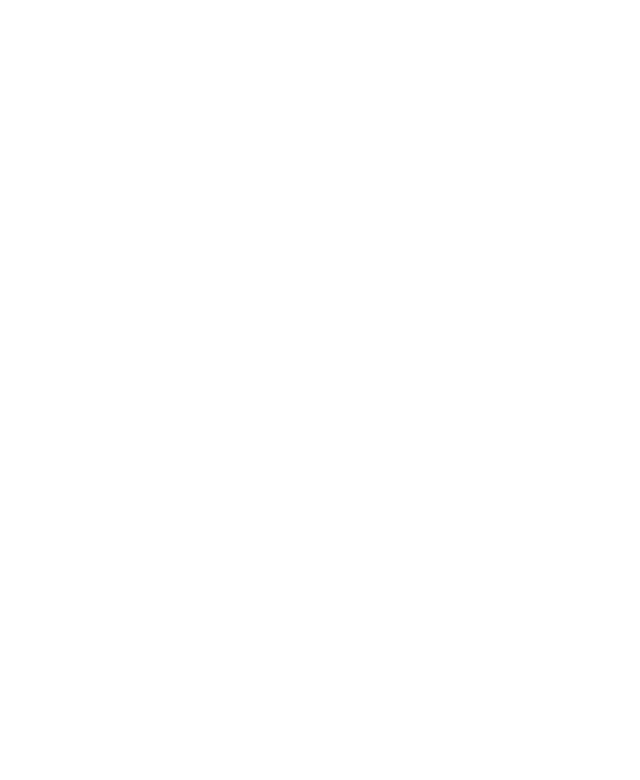
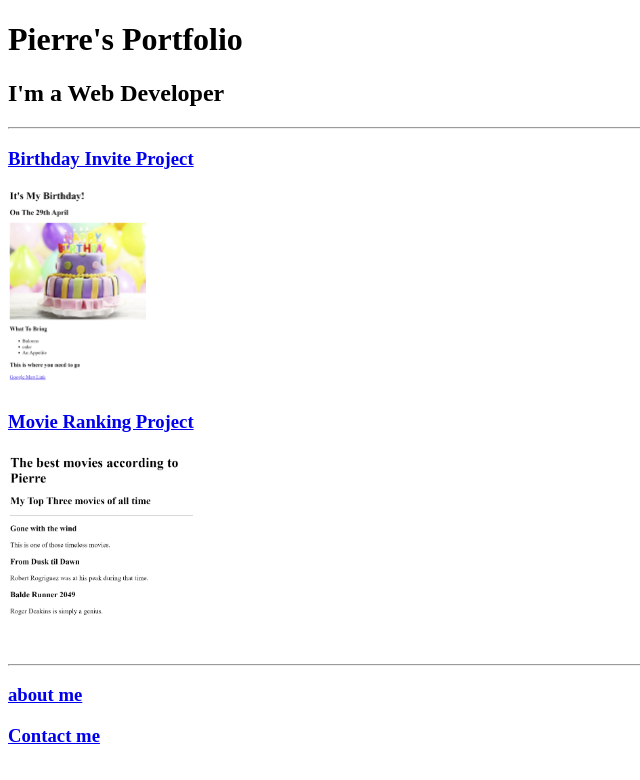
Before and after one commit to pierrejoseph/html-porfolio, a plain HTML site: page index.html in a window 1280 px wide. Shown: the whole page, without its empty margins (0-640 px from the left). Drawn offline with Linux system fonts and the light colour scheme.

Commit message:
Add files via upload

```diff
--- a/index.html
+++ b/index.html
@@ -1,4 +1,34 @@
 <!-- TODO 1: Create the HTML Boilerplate -->
+ <!DOCTYPE html>
+ <html lang="en">
+ <head>
+    <meta charset="UTF-8">
+    <meta name="viewport" content="width=device-width, initial-scale=1.0">
+    <title>Pierre's Portfolio</title>
+ </head>
+ <body>
+    <h1>Pierre's Portfolio</h1>
+    <h2>I'm a Web Developer</h2>
+    <hr>
+
+    <a href="../4.3 HTML Porfolio Project/public/birthday-invite.html">
+        <h3>Birthday Invite Project</h3></a>
+    <img src="./assets/images/birthday-invite.png" height="200">
+    <br>
+    <a href="../4.3 HTML Porfolio Project/public/movie-ranking.html">
+        <h3>Movie Ranking Project</h3>
+    </a>
+    <img src="./assets/images/movie-ranking.png" height="200">
+    </a>
+    <hr>
+    <a href="../4.3 HTML Porfolio Project/public/about.html">
+        <h3>about me</h3>
+    </a>
+    <a href="../4.3 HTML Porfolio Project/public/contact.html">
+        <h3>Contact me</h3>
+    </a>
+ </body>
+ </html>
 
 <!-- TODO 2: Add Your previous projects' HTML into the public folder -->
 
```
